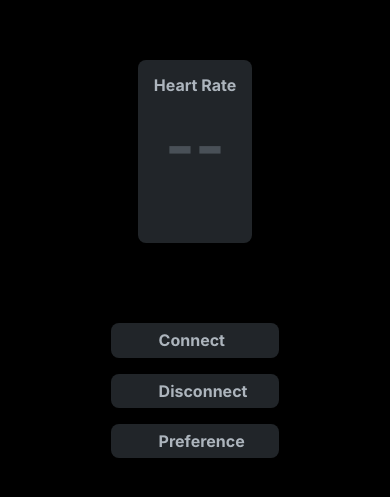
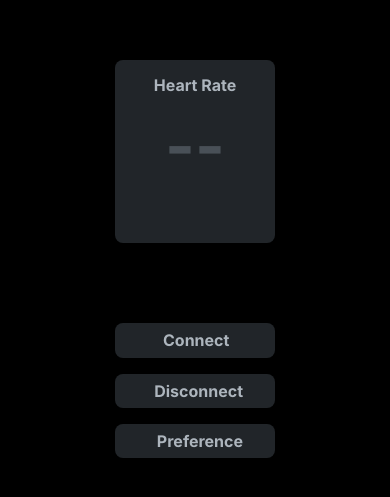
Before and after one commit to Aries0d0f/Web-BLE-Heart-Rate-Zone-Monitor, a Vue app: page / in a window 390 px wide. Shown: the part 163-660 px from the top of the page. Built offline with nearby package versions, Linux system fonts and the light colour scheme; some icons are missing.

Commit message:
feat(style): Addd RWD.

```diff
--- a/src/App.vue
+++ b/src/App.vue
@@ -21,12 +21,32 @@ setupModules();
 .viewport {
   &-container {
     --wrapper-gap: 5em;
+    --monitor-width: 10em;
 
     background-color: var(--color-black);
     height: 100%;
     width: 100%;
     place-content: center;
     place-items: center;
+    font-size: 32px;
+    will-change: font-size;
+    transition: font-size 0.5s ease-in-out;
+
+    @media screen and (max-width: 1680px) {
+      font-size: 24px;
+    }
+
+    @media screen and (max-width: 1400px) {
+      font-size: 20px;
+    }
+
+    @media screen and (max-width: 1024px) {
+      font-size: 18px;
+    }
+
+    @media screen and (max-width: 768px) {
+      font-size: 16px;
+    }
   }
 
   &-wrapper {
```
